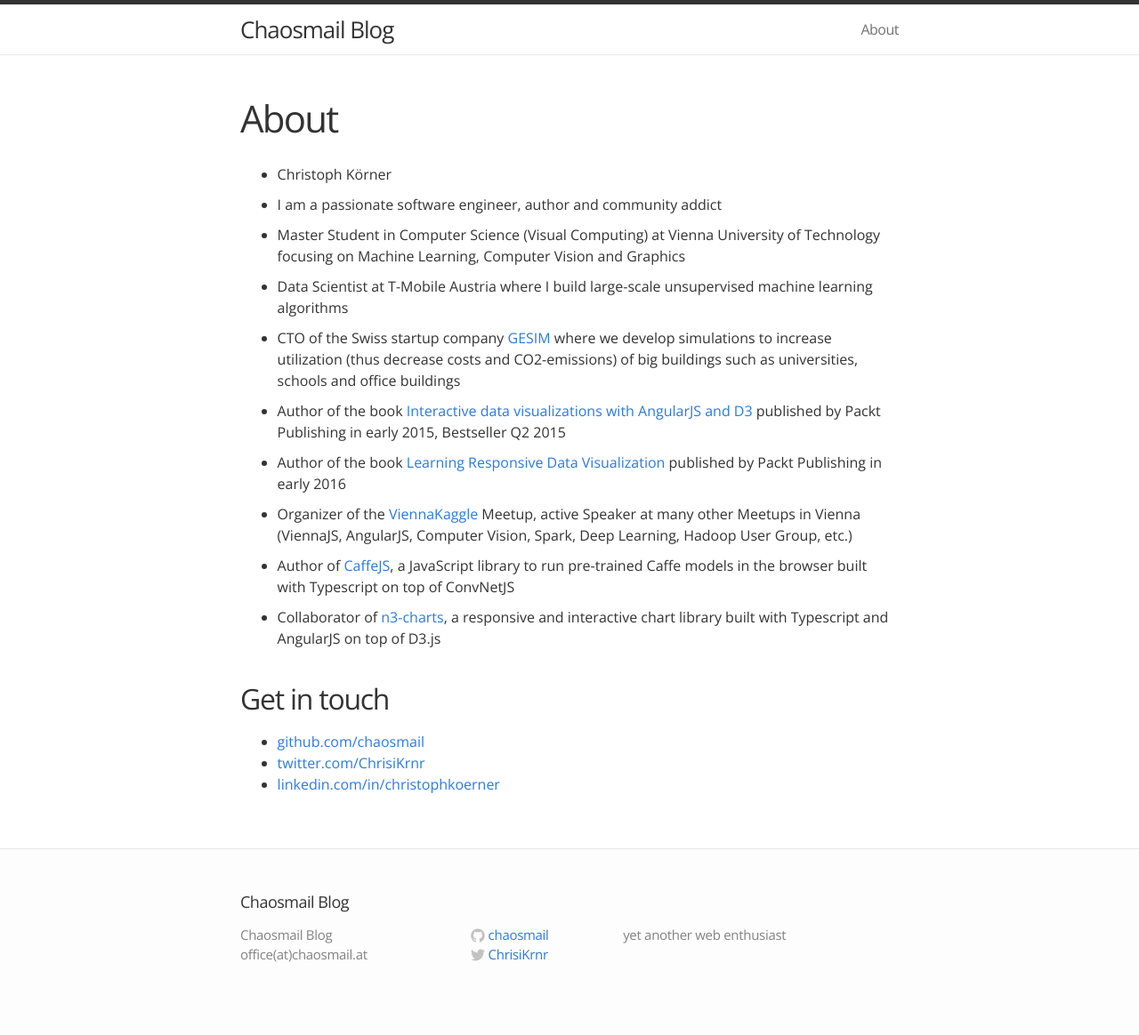
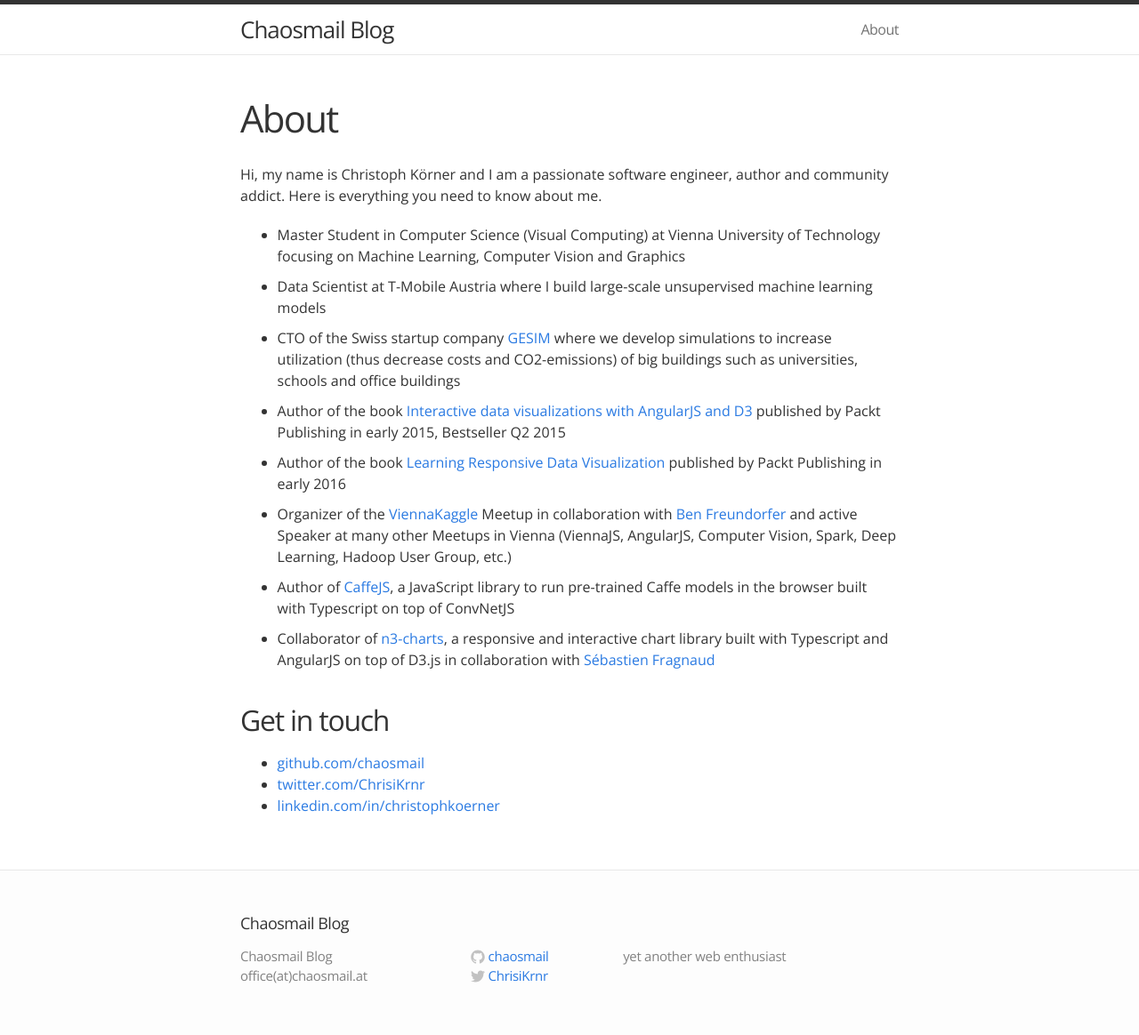
Before and after one commit to chaosmail/chaosmail.github.com, a Jekyll site: the page built from about.md, in a window 1280 px wide. Shown: the whole page at 89% size. Built offline with Jekyll 4.4.1, drawn with Linux system fonts in a browser that asks for light colours; nearby versions of some CDN libraries; before the commit the page ends 1140 px from its top, so only the background shows below that.

Commit message:
Fixed about section

```diff
--- a/about.md
+++ b/about.md
@@ -4,13 +4,11 @@
 permalink: /about/
 ---
 
-* Christoph Körner
-
-* I am a passionate software engineer, author and community addict
+Hi, my name is Christoph Körner and I am a passionate software engineer, author and community addict. Here is everything you need to know about me.
 
 * Master Student in Computer Science (Visual Computing) at Vienna University of Technology focusing on Machine Learning, Computer Vision and Graphics
 
-* Data Scientist at T-Mobile Austria where I build large-scale unsupervised machine learning algorithms
+* Data Scientist at T-Mobile Austria where I build large-scale unsupervised machine learning models
 
 * CTO of the Swiss startup company [GESIM](http://gesim.ch) where we develop simulations to increase utilization (thus decrease costs and CO2-emissions) of big buildings such as universities, schools and office buildings
 
@@ -18,11 +16,11 @@
 
 * Author of the book [Learning Responsive Data Visualization](https://www.amazon.com/Learning-Responsive-Visualization-Christoph-Korner/dp/178588378X/) published by Packt Publishing in early 2016
 
-* Organizer of the [ViennaKaggle](http://viennakaggle.github.io/) Meetup, active Speaker at many other Meetups in Vienna (ViennaJS, AngularJS, Computer Vision, Spark, Deep Learning, Hadoop User Group, etc.)
+* Organizer of the [ViennaKaggle](http://viennakaggle.github.io/) Meetup in collaboration with [Ben Freundorfer](https://twitter.com/benfreu) and active Speaker at many other Meetups in Vienna (ViennaJS, AngularJS, Computer Vision, Spark, Deep Learning, Hadoop User Group, etc.)
 
 * Author of [CaffeJS](https://github.com/chaosmail/caffejs), a JavaScript library to run pre-trained Caffe models in the browser built with Typescript on top of ConvNetJS
 
-* Collaborator of [n3-charts](https://github.com/n3-charts/line-chart), a responsive and interactive chart library built with Typescript and AngularJS on top of D3.js
+* Collaborator of [n3-charts](https://github.com/n3-charts/line-chart), a responsive and interactive chart library built with Typescript and AngularJS on top of D3.js in collaboration with [Sébastien Fragnaud](https://github.com/lorem--ipsum)
 
 ## Get in touch
 
```
